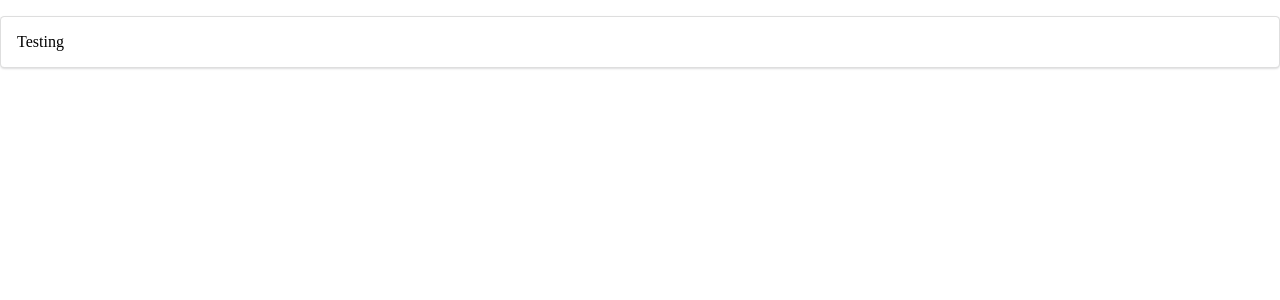
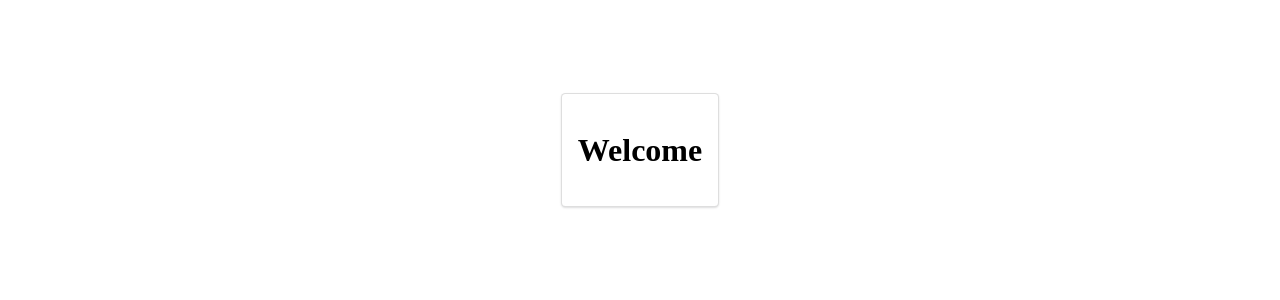
Before and after one commit to abelmokadem/chatty, an Angular app in the folder web/: page / in a window 1280 px wide. Shown: the top 300 px of the page. Built offline with nearby package versions, Linux system fonts and the light colour scheme.

Commit message:
Set up very first route

```diff
--- a/web/src/app/app.component.html
+++ b/web/src/app/app.component.html
@@ -1,3 +1 @@
-<components-segment>
-  Testing
-</components-segment>
+<router-outlet></router-outlet>
--- a/web/src/app/components/segment/segment.component.ts
+++ b/web/src/app/components/segment/segment.component.ts
@@ -1,7 +1,7 @@
 import { Component, OnInit } from '@angular/core';
 
 @Component({
-  selector: 'components-segment',
+  selector: 'cc-segment',
   templateUrl: './segment.component.html',
   styleUrls: ['./segment.component.scss']
 })
--- /dev/null
+++ b/web/src/app/home/home.component.html
@@ -0,0 +1,5 @@
+<div class="home">
+  <cc-segment>
+    <h1>Welcome</h1>
+  </cc-segment>
+</div>
--- /dev/null
+++ b/web/src/app/home/home.component.scss
@@ -0,0 +1,6 @@
+.home {
+  height: 300px;
+  display: flex;
+  align-items: center;
+  justify-content: center;
+}
--- /dev/null
+++ b/web/src/app/home/home.component.ts
@@ -0,0 +1,15 @@
+import { Component, OnInit } from '@angular/core';
+
+@Component({
+  selector: 'home',
+  templateUrl: './home.component.html',
+  styleUrls: ['./home.component.scss']
+})
+export class HomeComponent implements OnInit {
+
+  constructor() { }
+
+  ngOnInit() {
+  }
+
+}
--- a/web/src/styles.css
+++ b/web/src/styles.css
@@ -1 +1,6 @@
 /* You can add global styles to this file, and also import other style files */
+
+html,
+body {
+  height: 100%;
+}
```
Also changed, not shown: web/src/app/app.module.ts (+10 -3 lines), web/src/app/routes.ts (added, +10 -0 lines), 1 other file (tests, documents, lock files or other folders).
